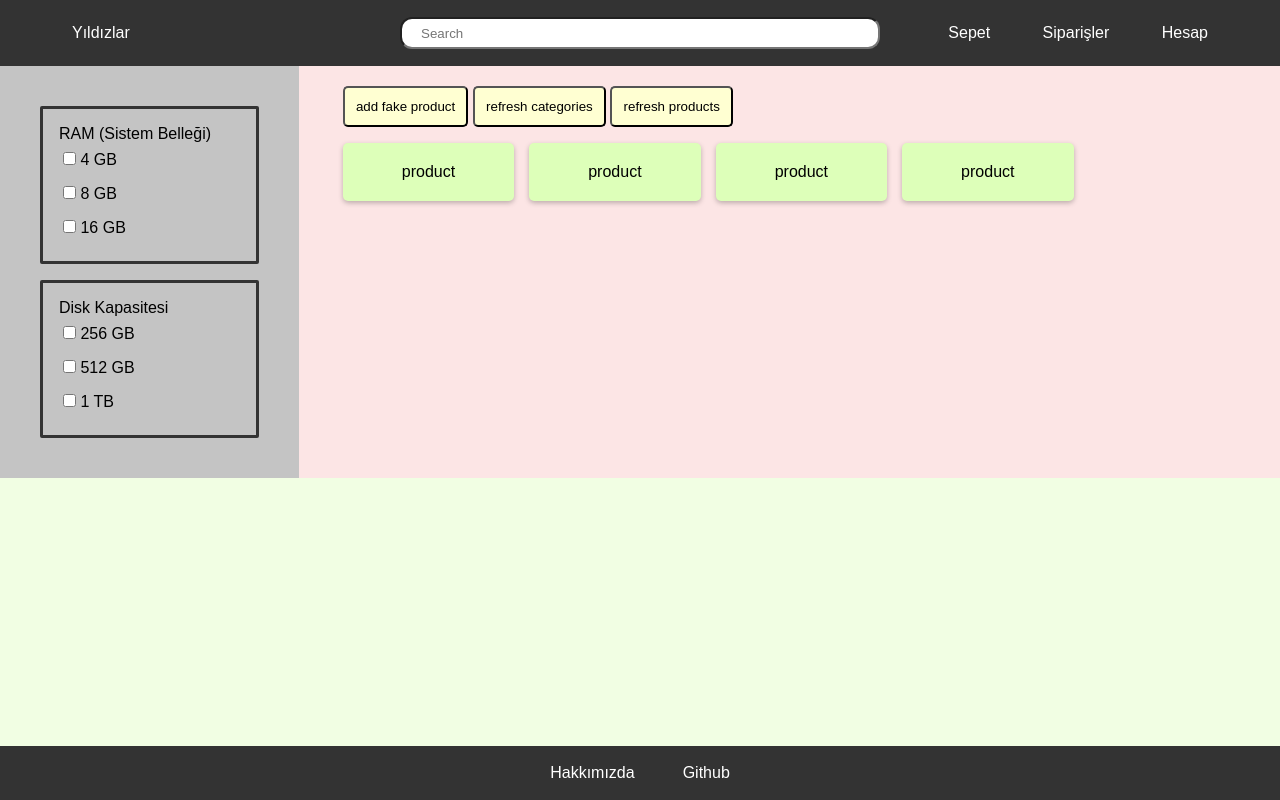
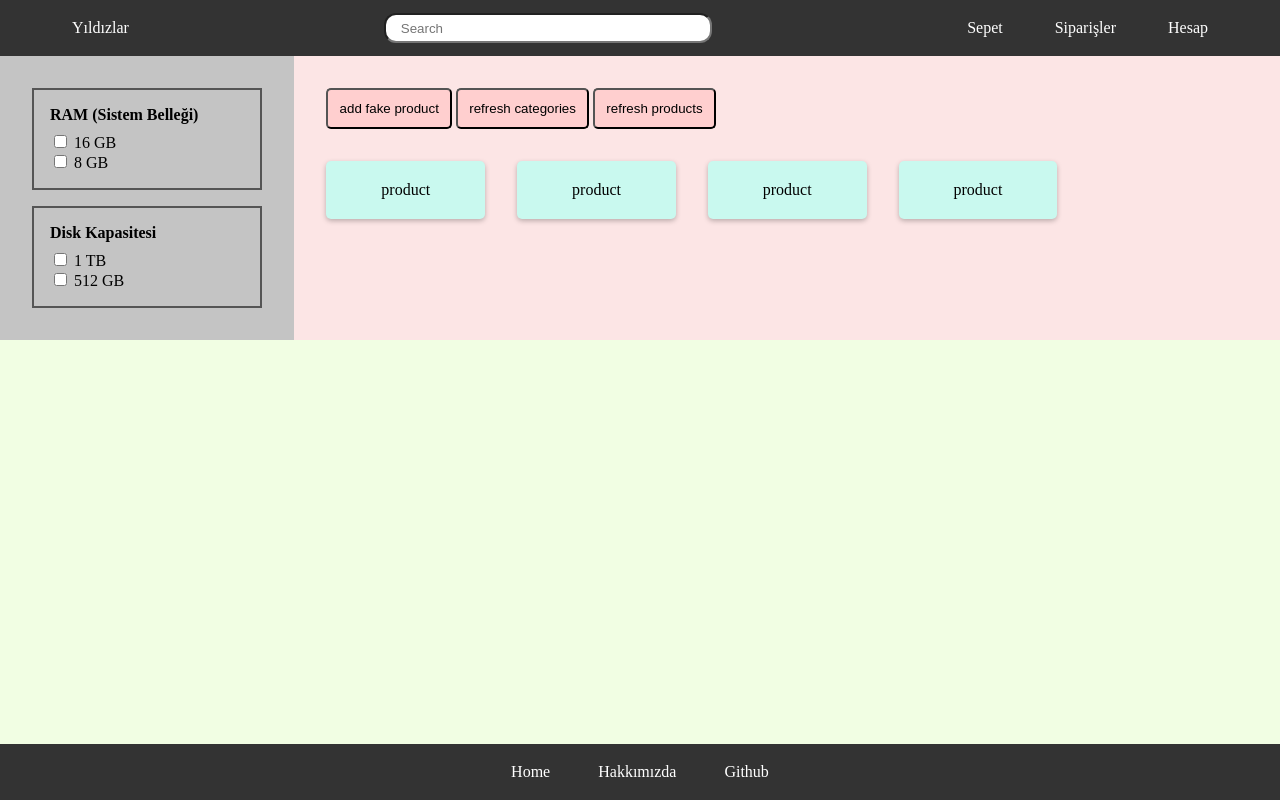
Before and after one commit to cevrimxe/eCommerceProject, a PHP site: page / in a window 1280 px wide. Run offline with PHP 8.4, Linux system fonts and the light colour scheme.

Commit message:
small change

```diff
--- a/frontend/assets/style.css
+++ b/frontend/assets/style.css
@@ -1,80 +1,104 @@
-* {
-    box-sizing: border-box;
+html,
+body {
+    padding: 0;
     margin: 0;
-    padding: 0;
-    font-family: Arial, sans-serif;
 }
 
+/* ############################################################ */
+.link {
+    text-decoration: none;
+    color: white;
+}
+
+.option {
+    cursor: pointer;
+}
+
+.product-button {
+    background: #ffcfcf;
+    border-radius: 5px;
+    color: #000000;
+    cursor: pointer;
+    padding: 0.7rem;
+    transition: color 0.5s ease;
+}
+
+.product-button:hover {
+    background: #ffabab;
+}
+
+.product-button:active {
+    background: #ff9090;
+}
+
+.search-bar {
+    height: 100%;
+    width: 20rem;
+    border-radius: 0.75rem;
+    text-indent: 4%;
+}
+
+/* ############################################################ */
+
+.product {
+    background-color: rgb(201, 249, 239);
+    padding: 20px;
+    text-align: center;
+    border-radius: 5px;
+    box-shadow: 0 2px 5px rgba(0, 0, 0, 0.25);
+}
+
+/* ############################################################ */
 .page {
     display: flex;
     flex-direction: column;
     min-height: 100dvh;
-    background-color: rgb(241, 254, 227);
 }
 
-.middle {
-    flex: 51234; /* to move footer to bottom of page by enlarging middle */
+.content {
+    flex: 1;
+    /* to move footer to bottom of page by filling middle */
 }
 
-.center {
-    position: absolute;
-    left: 50%;
-    transform: translateX(-50%);
+.header {
+    display: flex;
+    flex-direction: row;
+
+    justify-content: space-between;
+    align-items: center;
 }
 
-.link {
-    padding: 0.5rem 1.5rem;
-    color: white;
-    text-decoration: none;
-    transition: color 0.3s ease;
+.footer {
+    display: flex;
+    flex-direction: row;
+
+    justify-content: center;
+    align-items: center;
 }
 
-.link:hover {
-    color: rgb(240, 255, 173);
+/* ############################################################ */
+.sidebar-and-products {
+    display: flex;
+    flex-direction: row;
 }
 
-.link:active {
-    color: rgb(255, 173, 173);
+.sidebar {
+    flex: 20;
 }
 
-.top {
-    display: flex;
-    justify-content: space-between;
-    align-items: center;
-    padding: 1.5rem;
-    padding-right: 3rem;
-    padding-left: 3rem;
-    background: #333;
-    color: white;
+.products {
+    flex: 80;
 }
 
-.search-bar {
-    width: 30rem;
-    height: 2rem;
-    margin: 1rem;
-    border-radius: 0.75rem;
-    text-indent: 4%;
+/* ############################################################ */
+.sidebar {
+    display: flex;
+    flex-direction: column;
 }
 
-#product-sidebar {
-    background-color: #fce5e5;
-    display: flex;
-}
-
-#selection-list {
-    flex: 20;
+.category-and-options {
     display: flex;
     flex-direction: column;
-    background-color: #c4c4c4;;
-    padding: 2rem;
-  }
-
-  .selection
-  {
-    border: 3px solid #333;
-    border-radius: 2px;
-    margin: 0.5rem;
-    padding: 1rem;
 }
 
 .option-list {
@@ -82,61 +106,86 @@
     flex-direction: column;
 }
 
-  .option {
-    cursor: pointer;
-    user-select: none;
-    padding: 0.5rem 0.25rem;
-  }
-
-  .option input {
-    cursor: pointer;
-  }
-
-#sidebar-align-product {
-    flex: 2;
-}
-
-#add-product-button {
-    background: rgb(255, 255, 210);
-    border-radius: 5px;
-    color: #000000;
-    cursor: pointer;
-    padding: 0.7rem;
-    transition: color 0.5s ease;
-}
-
-#add-product-button:hover {
-    background: rgb(240, 255, 173);
-}
-
-#add-product-button:active {
-    background: rgb(255, 173, 173);
-}
-
-#product {
-    flex: 78;
-    padding: 20px;
+/* ############################################################ */
+.products {
+    display: flex;
+    flex-direction: column;
 }
 
 #product-list {
     display: grid;
     grid-template-columns: repeat(auto-fill, minmax(150px, 1fr));
-    gap: 15px;
-    margin-top: 1rem;
 }
 
-.product {
-    background-color: rgb(221, 255, 185);
-    padding: 20px;
-    text-align: center;
-    border-radius: 5px;
-    box-shadow: 0 2px 5px rgba(0, 0, 0, 0.25);
+/* ############################################################ */
+.header {
+    background-color: #333;
 }
 
 .footer {
     background-color: #333;
-    color: white;
-    padding: 10px;
-    display: flex;
-    justify-content: center;
 }
+
+.content {
+    background-color: rgb(241, 254, 227);
+}
+
+.products {
+    background-color: #fce5e5;
+}
+
+.sidebar {
+    background-color: #c4c4c4;
+}
+
+/* ############################################################ */
+
+.header {
+    block-size: 1.5rem;
+    padding-top: 1rem;
+    padding-bottom: 1rem;
+    padding-right: 3rem;
+    padding-left: 3rem;
+}
+
+.footer {
+    block-size: 1.5rem;
+    padding-top: 1rem;
+    padding-bottom: 1rem;
+    padding-right: 3rem;
+    padding-left: 3rem;
+}
+
+.header .link,
+.footer .link {
+    margin: 0.5rem;
+    padding: 1rem;
+}
+
+/* ############################################################ */
+.sidebar {
+    padding: 2rem;
+    gap: 1rem;
+}
+
+.category-and-options {
+    border: 2px solid #555;
+    padding: 1rem;
+    gap: 0.5rem;
+}
+
+.category-name {
+    font-size: 1rem;
+    font-weight: bold;
+}
+
+/* ############################################################ */
+
+.products {
+    padding: 2rem;
+    gap: 2rem;
+}
+
+#product-list {
+    gap: 2rem;
+}
--- a/frontend/assets/url.js
+++ b/frontend/assets/url.js
@@ -1,6 +1,6 @@
 // Function to update the URL with checked checkbox values
 function updateURLState() {
-    const checkboxes = document.querySelectorAll('#selection-list input[type="checkbox"]');
+    const checkboxes = document.querySelectorAll('.sidebar input[type="checkbox"]');
     const checkedValues = [];
 
     // Loop through all checkboxes to collect checked values
@@ -21,17 +21,17 @@ function updateURLState() {
 }
 
 // Event listener for checkbox changes
-document.querySelector('#selection-list').addEventListener('change', function() {
+document.querySelector('.sidebar').addEventListener('change', function() {
     updateURLState();
 });
 
-// Function to read state from the URL and check corresponding checkboxes
+/* // Function to read state from the URL and check corresponding checkboxes
 function readStateFromURL() {
     const params = new URLSearchParams(window.location.search);
     const selectedValues = params.getAll('selected'); // Get all values of 'selected'
 
     // Loop through checkboxes and check those that match the URL parameters
-    const checkboxes = document.querySelectorAll('#selection-list input[type="checkbox"]');
+    const checkboxes = document.querySelectorAll('.sidebar input[type="checkbox"]');
     checkboxes.forEach(checkbox => {
         if (selectedValues.includes(checkbox.value)) {
             checkbox.checked = true;
@@ -44,4 +44,4 @@ function readStateFromURL() {
 }
 
 // Call the function to read state from URL when the page loads
-window.onload = readStateFromURL;
+window.onload = readStateFromURL; */
--- a/index.html
+++ b/index.html
@@ -4,26 +4,21 @@
 <head>
     <meta charset="UTF-8">
     <meta name="viewport" content="width=device-width, initial-scale=1.0">
-
     <title>eCommerce</title>
 
     <link rel="stylesheet" href="frontend/assets/style.css">
     <script src="frontend/assets/script.js" defer></script>
     <script src="frontend/assets/url.js" defer></script>
-
 </head>
 
 <body>
     <div class="page">
-
-    <div class="top">
+        <div class="header">
             <div>
                 <a href="./index.html" class="link">Yıldızlar</a>
             </div>
 
-        <div class="center">
             <input class="search-bar" type="text" placeholder="Search" />
-        </div>
 
             <div>
                 <a href="./index.html" class="link">Sepet</a>
@@ -32,65 +27,54 @@
             </div>
         </div>
 
-    <div class="middle">
-        <div id="product-sidebar">
-            <div id="selection-list">
+        <div class="content">
+            <div class="sidebar-and-products">
+                <div class="sidebar">
 
-                <div class="selection">
-                    <div class="category">
-                        RAM (Sistem Belleği)
-                    </div>
+                    <div class="category-and-options">
+                        <span class="category-name">RAM (Sistem Belleği)</span>
                         <div class="option-list">
                             <label class="option">
-                            <input type="checkbox" value="ram-4gb">
-                            <span class="checkmark"></span>
-                            4 GB
+                                <input type="checkbox" value="ram-16gb">
+                                16 GB
                             </label>
                             <label class="option">
                                 <input type="checkbox" value="ram-8gb">
-                            <span class="checkmark"></span>
                                 8 GB
-                        </label>
-                        <label class="option">
-                            <input type="checkbox" value="ram-16gb">
-                            <span class="checkmark"></span>
-                            16 GB
                             </label>
                         </div>
                     </div>
 
-                <div class="selection">
-                    <div class="category">
-                        Disk Kapasitesi
-                    </div>
+                    <div class="category-and-options">
+                        <span class="category-name">Disk Kapasitesi</span>
                         <div class="option-list">
                             <label class="option">
-                            <input type="checkbox" value="hdd-256GB">
-                            <span class="checkmark"></span>
-                            256 GB
+                                <input type="checkbox" value="hdd-1tb">
+                                1 TB
                             </label>
+
                             <label class="option">
-                            <input type="checkbox" value="hdd-512GB">
-                            <span class="checkmark"></span>
+                                <input type="checkbox" value="hdd-512gb">
                                 512 GB
                             </label>
-                        <label class="option">
-                            <input type="checkbox" value="hdd-1TB">
-                            <span class="checkmark"></span>
-                            1 TB
-                        </label>
+
                         </div>
                     </div>
 
+
                 </div>
 
-            <div id="sidebar-align-product"></div>
+                <div class="products">
 
-            <div id="product">
-
-                <button id="add-product-button" onclick="add_product()">add fake product</button>
-                <button id="add-product-button" onclick="refresh_categories()">refresh categories</button>
-                <button id="add-product-button" onclick="refresh_products()">refresh products</button>
+                    <div id="products-header">
+                        <button class="product-button" id="add-product-button" onclick="add_product()">add fake
+                            product</button>
+                        <button class="product-button" id="refresh-categories-button"
+                            onclick="refresh_categories()">refresh
+                            categories</button>
+                        <button class="product-button" id="refresh-products-button" onclick="refresh_products()">refresh
+                            products</button>
+                    </div>
 
                     <div id="product-list">
                         <div class="product">product</div>
@@ -102,13 +86,11 @@
             </div>
         </div>
 
-    <div class="bottom">
-        <footer class="footer">
+        <div class="footer">
+            <a href="./index.html" class="link">Home</a>
             <a href="frontend/pages/about.html" class="link">Hakkımızda</a>
             <a href="https://github.com/cevrimxe/eCommerceProject" class="link">Github</a>
-        </footer>
         </div>
-
     </div>
 </body>
 
```
Also changed, not shown: frontend/assets/script.js (indentation only). Lines whose indentation alone changed are shown as unchanged.
